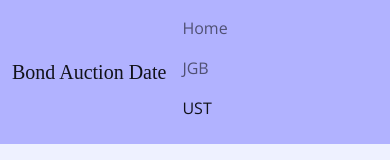
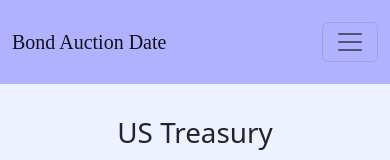
Before and after one commit to rob-by-w/Bond-Auction-Date-App, a React (Create React App) app: page /ust in a window 390 px wide. Shown: the top 160 px of the page. Built offline with nearby package versions, Linux system fonts and the light colour scheme; no server answers; a web font is replaced by a local one.

Commit message:
Enabled responsive navbar menu

```diff
--- a/package.json
+++ b/package.json
@@ -8,6 +8,8 @@
     "@testing-library/user-event": "^13.5.0",
     "axios": "^1.1.3",
     "bootstrap": "^5.2.2",
+    "jquery": "^3.6.3",
+    "popper.js": "^1.16.1",
     "react": "^18.2.0",
     "react-dom": "^18.2.0",
     "react-router-dom": "^6.4.3",
--- a/src/components/Navbar.jsx
+++ b/src/components/Navbar.jsx
@@ -14,6 +14,19 @@
 				<a className="navbar-brand" href="/">
 					Bond Auction Date
 				</a>
+				<button
+					class="navbar-toggler"
+					type="button"
+					data-bs-toggle="collapse"
+					data-bs-target="#navbarSupportedContent"
+					aria-controls="navbarSupportedContent"
+					aria-expanded="false"
+					aria-label="Toggle navigation"
+				>
+					<span class="navbar-toggler-icon"></span>
+				</button>
+
+				<div class="collapse navbar-collapse" id="navbarSupportedContent">
 					<ul className="navbar-nav me-auto mb-2 mb-lg-0">
 						<li className="nav-item">
 							<a
@@ -25,7 +38,9 @@
 						</li>
 						<li className="nav-item">
 							<a
-							className={"nav-link " + (currentPath === "/jgb" ? "active" : "")}
+								className={
+									"nav-link " + (currentPath === "/jgb" ? "active" : "")
+								}
 								href="/jgb"
 							>
 								JGB
@@ -33,7 +48,9 @@
 						</li>
 						<li className="nav-item">
 							<a
-							className={"nav-link " + (currentPath === "/ust" ? "active" : "")}
+								className={
+									"nav-link " + (currentPath === "/ust" ? "active" : "")
+								}
 								href="/ust"
 							>
 								UST
@@ -41,6 +58,7 @@
 						</li>
 					</ul>
 				</div>
+			</div>
 		</nav>
 	);
 }
```
Also changed, not shown: src/index.js (+12 -9 lines), 1 other file (tests, documents, lock files or other folders). Lines whose indentation alone changed are shown as unchanged.
